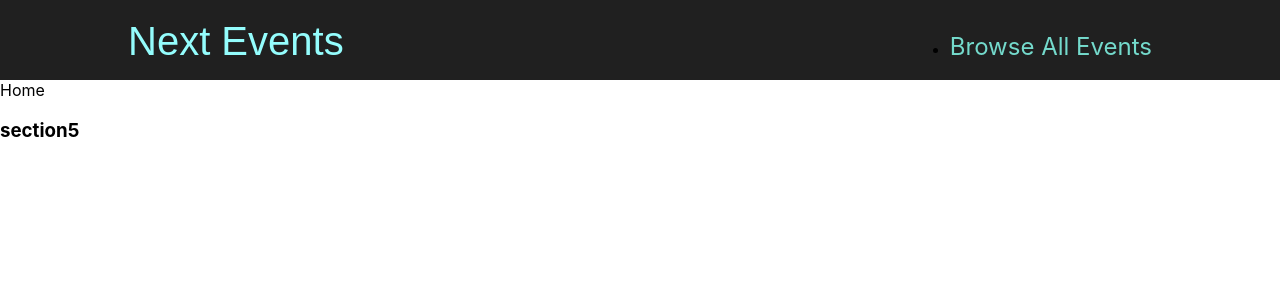
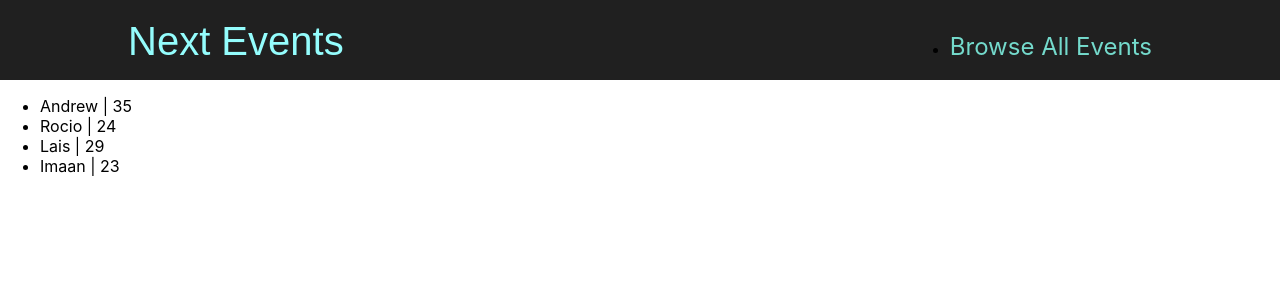
Before and after one commit to achristie/nextjs-udemy, a Next.js app: page /section5 in a window 1280 px wide. Shown: the top 300 px of the page. Built offline with nearby package versions, Linux system fonts and the light colour scheme.

Commit message:
section 5 pt 1

```diff
--- /dev/null
+++ b/dummy-backend2.json
@@ -0,0 +1,8 @@
+{
+  "people": [
+    { "name": "Andrew", "age": 35 },
+    { "name": "Rocio", "age": 24 },
+    { "name": "Lais", "age": 29 },
+    { "name": "Imaan", "age": 23 }
+  ]
+}
--- /dev/null
+++ b/pages/section5/index.js
@@ -0,0 +1,35 @@
+/**
+ * @class       : index
+ * @author      : awc (awc@$HOSTNAME)
+ * @created     : Friday Apr 16, 2021 18:52:14 EDT
+ * @description : index
+ */
+import fs from "fs/promises";
+import path from "path";
+
+export default function Index(props) {
+  return (
+    <ul>
+      {props.people.map((p) => (
+        <li key={p.name}>
+          {p.name} | {p.age}
+        </li>
+      ))}
+    </ul>
+  );
+}
+
+export async function getStaticProps() {
+  const file = path.join(process.cwd(), "dummy-backend2.json");
+  const jsonData = await fs.readFile(file);
+  const data = JSON.parse(jsonData);
+
+  console.log("generating...");
+
+  return {
+    props: {
+      people: data.people,
+    },
+    revalidate: 10,
+  };
+}
```
